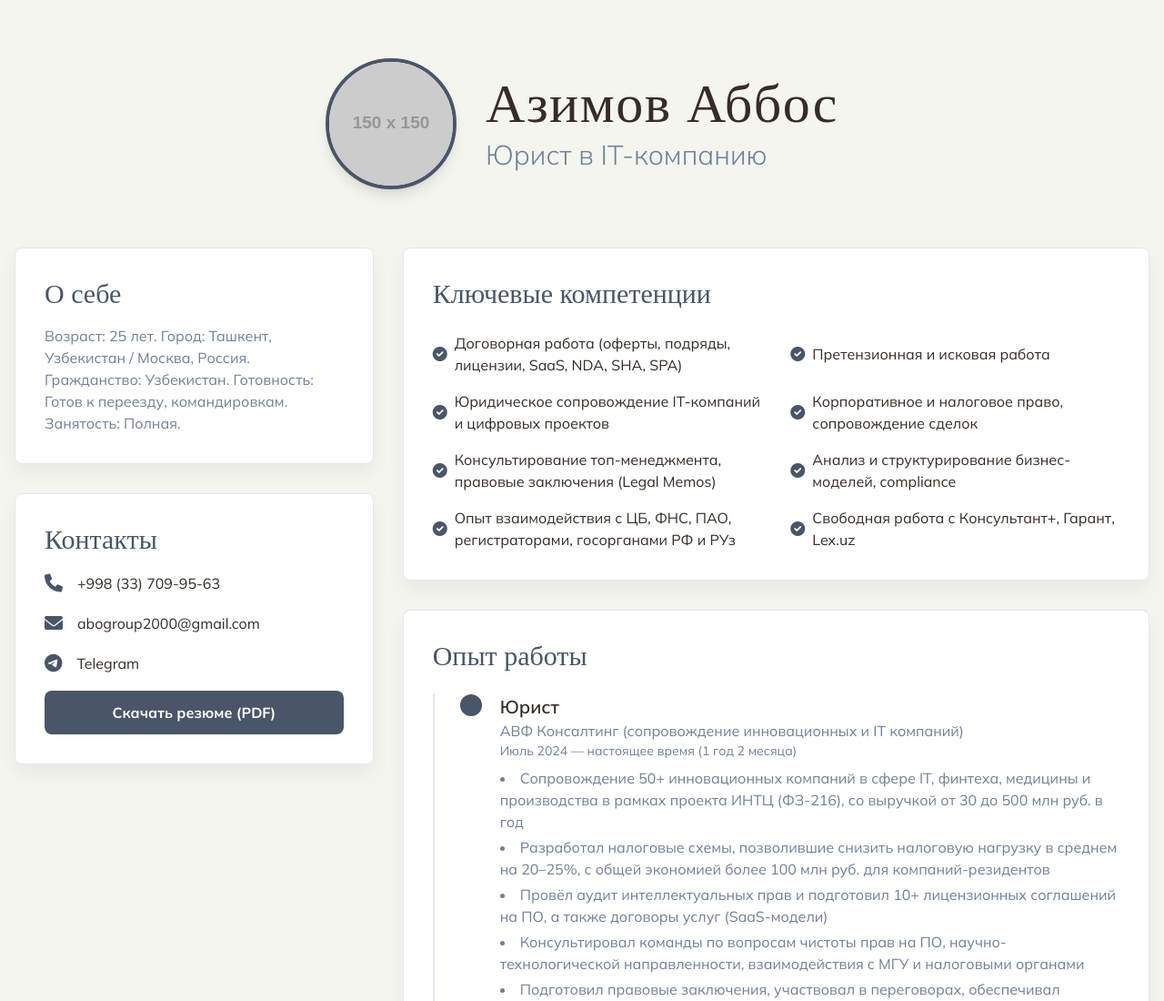
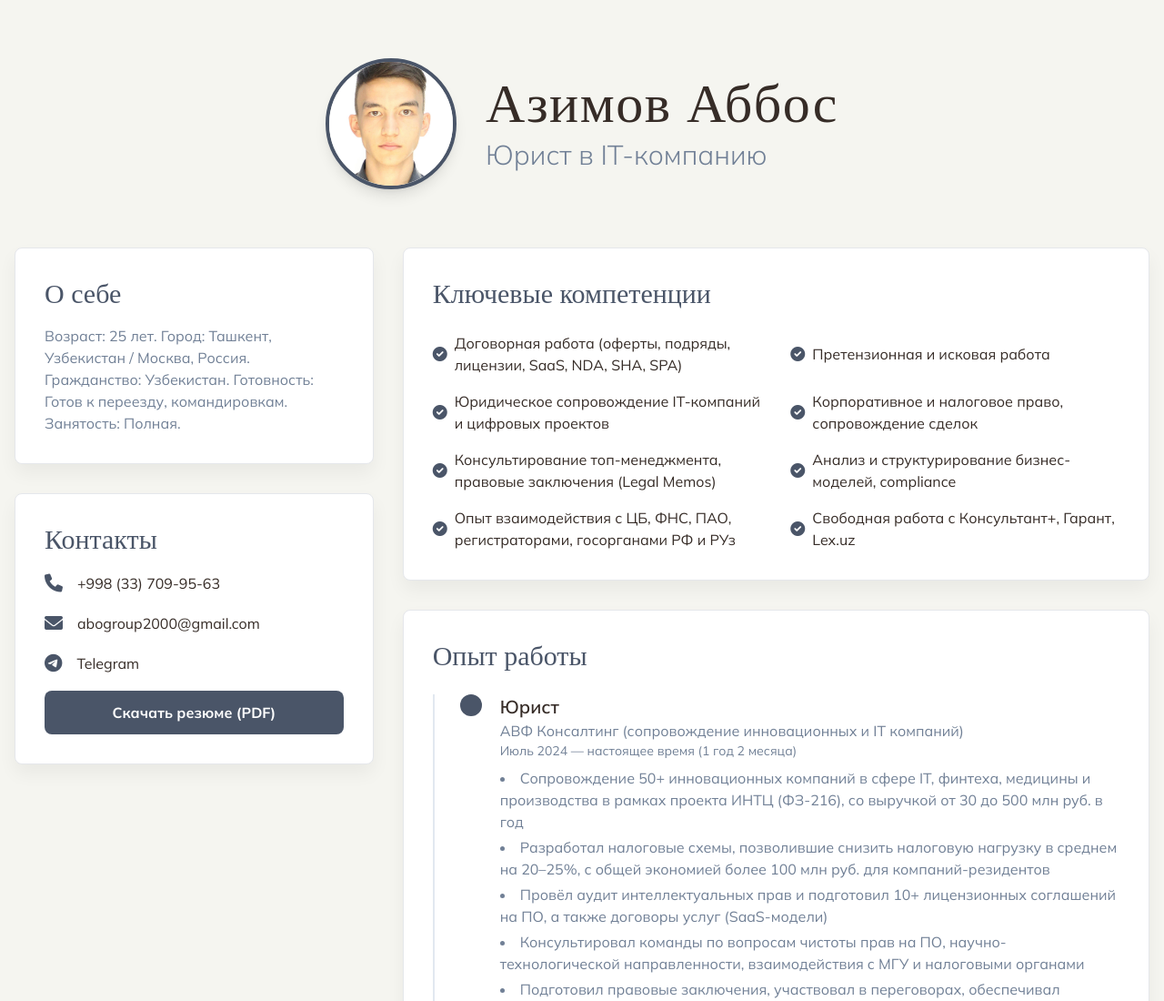
Before and after one commit to abbos222/NoviySV, a plain HTML site: page index.html in a window 1280 px wide. Shown: the top 1100 px of the page at 91% size. Drawn offline with nearby package versions, Linux system fonts and the light colour scheme; placeholder pictures from the web are drawn by us; a web font is replaced by a local one.

Commit message:
Update index.html

```diff
--- a/index.html
+++ b/index.html
@@ -72,7 +72,7 @@
             <!-- Главный блок с фото и заголовком -->
             <header class="text-center mb-16">
                 <div class="flex flex-col md:flex-row items-center justify-center space-x-0 md:space-x-8">
-                    <img src="https://placehold.co/150x150/ffffff/000000?text=AB" alt="Фото Аббоса Азимова" class="w-36 h-36 rounded-full object-cover border-4 border-accent-blue shadow-lg mb-4 md:mb-0">
+                    <img src="https://raw.githubusercontent.com/abbos222/NoviySV/main/myphoto.jpg" alt="Фото Аббоса Азимова" class="w-36 h-36 rounded-full object-cover border-4 border-accent-blue shadow-lg mb-4 md:mb-0">
                     <div class="text-center md:text-left">
                         <h1 class="text-5xl md:text-6xl font-heading text-text-dark leading-tight tracking-wide">
                             Азимов Аббос
```
